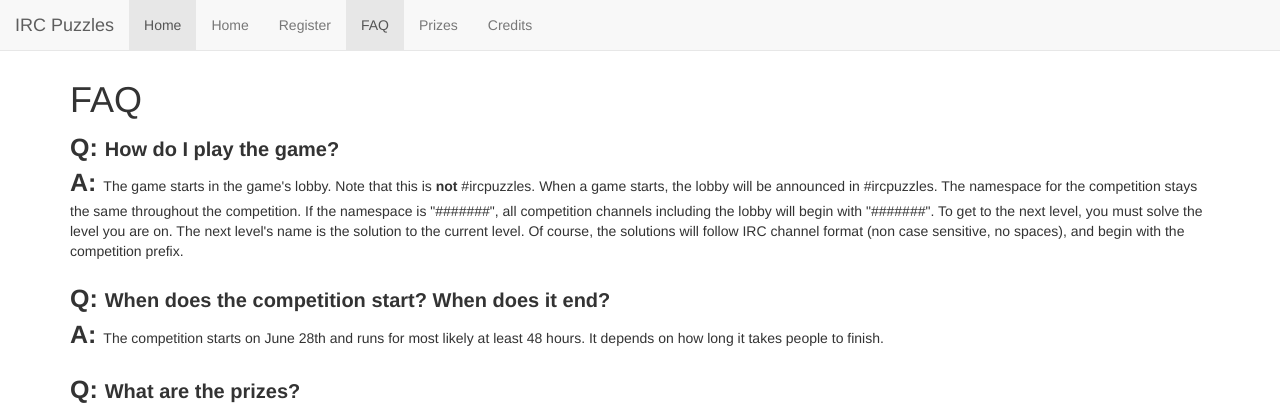
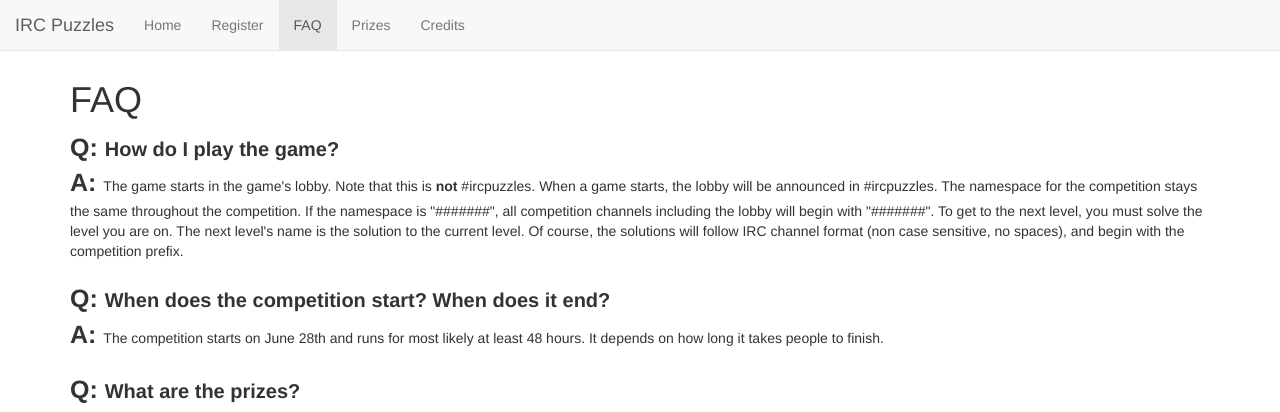
Before and after one commit to ircpuzzles/scoreboard, a Flask app: page /faq/ in a window 1280 px wide. Shown: the top 412 px of the page. Run offline with Flask 2, Linux system fonts and the light colour scheme; some libraries are stand-ins or nearby versions.

Commit message:
fix my idiot mistake

```diff
--- a/templates/base.html
+++ b/templates/base.html
@@ -77,7 +77,6 @@
                      </div>
                      <div class="navbar-collapse collapse">
                          <ul class="nav navbar-nav">
-                             <li class="active"><a href="/">Home</a></li>
                              {% for href, id, caption in navigation_bar %}
                              <li{% if id == active_page %} class="active"{% endif %}><a href="{{ href|e }}">{{ caption|e }}</a></li>
                              {% endfor %}
```
